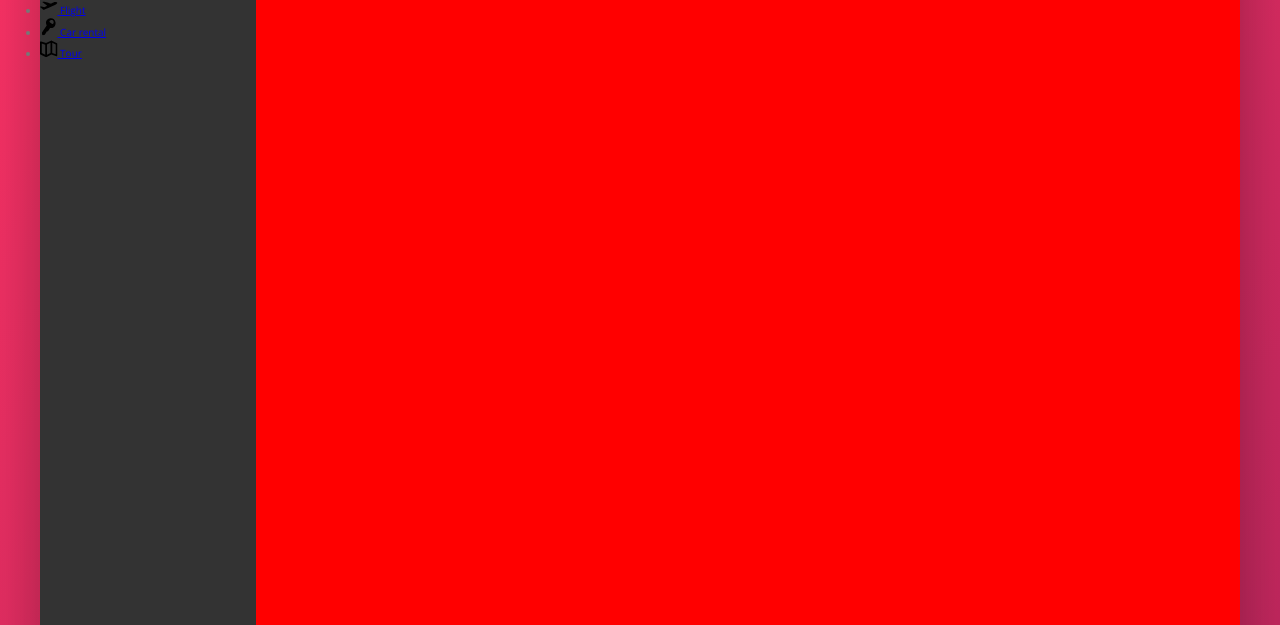
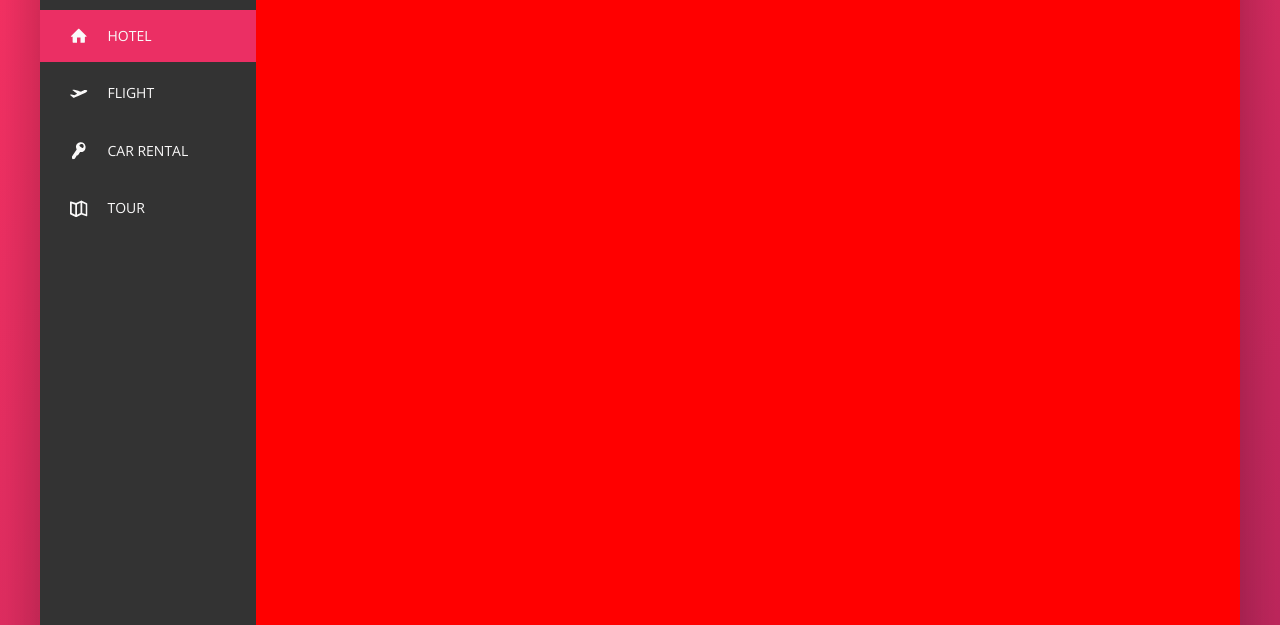
Before and after one commit to eangao/advance-css-trillo, a website: page index.html in a window 1280 px wide. Shown: the part 175-800 px from the top of the page. Drawn offline with nearby package versions, Linux system fonts and the light colour scheme.

Commit message:
Building the Navigation - Part 2

```diff
--- a/index.html
+++ b/index.html
@@ -59,7 +59,7 @@
       <div class="content">
         <nav class="sidebar">
           <ul class="side-nav">
-            <li class="side-nav__item">
+            <li class="side-nav__item side-nav__item--active">
               <a href="#" class="side-nav__link">
                 <svg class="side-nav__icon">
                   <use xlink:href="img/sprite.svg#icon-home"></use>
--- a/sass/_component.scss
+++ b/sass/_component.scss
@@ -119,14 +119,61 @@
 /// SIDE NAVIGATION
 
 .side-nav {
+  font-size: 1.4rem;
+  list-style: none;
+  margin-top: 3.5rem;
+
   &__item {
+    position: relative;
+
+    &:not(:last-child) {
+      margin-bottom: 0.5rem;
+    }
   }
-  &__link {
+
+  &__item::before {
+    content: "";
+    position: absolute;
+    top: 0;
+    left: 0;
+    height: 100%;
+    width: 3px;
+    background-color: var(--color-primary);
+    transform: scaleY(0);
+    // https://cubic-bezier.com/#1,0,0,1
+    transition: transform 0.2s, width 0.4s cubic-bezier(1, 0, 0, 1) 0.2s,
+      background-color 0.1s;
+  }
+
+  &__item:hover::before,
+  &__item--active::before {
+    transform: scaleY(1);
+    width: 100%;
+  }
+
+  &__item:active::before {
+    background-color: var(--color-primary-light);
+  }
+
+  &__link:link,
+  &__link:visited {
+    color: var(--color-grey-light-1);
+    text-decoration: none;
+    text-transform: uppercase;
+    display: block;
+    padding: 1.5rem 3rem;
+    position: relative;
+    z-index: 10;
+
+    display: flex;
+    align-items: center;
   }
 
   &__icon {
     width: 1.75rem;
     height: 1.75rem;
+    margin-right: 2rem;
+    fill: currentColor;
   }
 }
 /////////////////////////////////////////////////////
```
Also changed, not shown: css/style.css.
